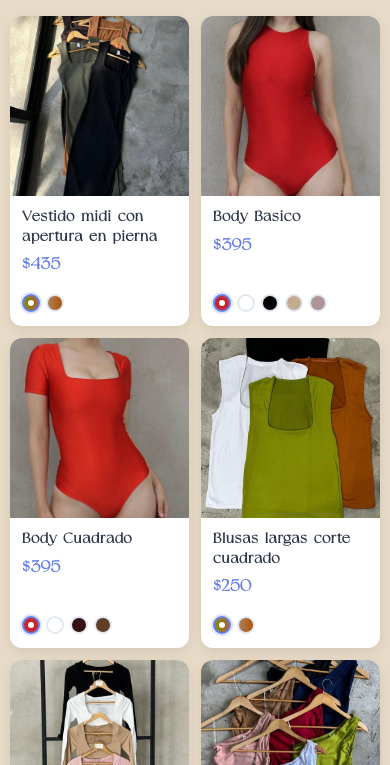
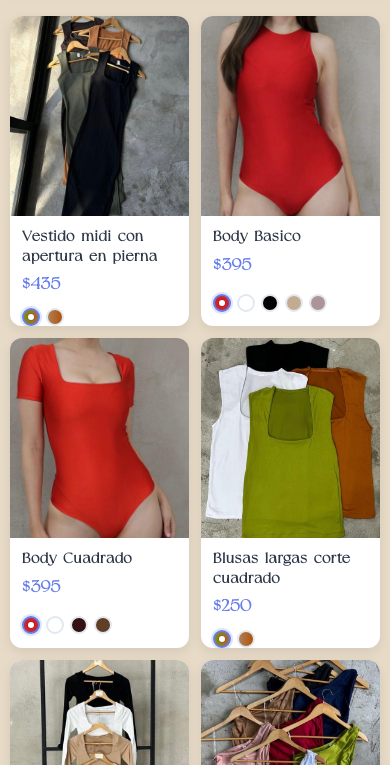
Before and after one commit to Pepe-Chuy/Entre2, a plain HTML site: page index.html in a window 390 px wide. Shown: the part 79-844 px from the top of the page. Drawn offline with Linux system fonts and the light colour scheme.

Commit message:
fix image lenght

```diff
--- a/index.html
+++ b/index.html
@@ -109,7 +109,7 @@
 
         .product-image {
             width: 100%;
-            height: 180px;
+            height: 200px;
             object-fit: cover;
             transition: opacity 0.3s ease;
         }
@@ -121,7 +121,7 @@
             flex-direction: column;
             justify-content: space-between;
             font-family: 'Rische-Light', -apple-system, BlinkMacSystemFont, 'Segoe UI', Roboto, sans-serif;
-            min-height: 140px;
+            min-height: 120px;
         }
 
         .product-name {
@@ -212,7 +212,7 @@
 
             .product-info {
                 padding: 12px;
-                min-height: 130px;
+                min-height: 110px;
             }
 
             .product-name {
```
